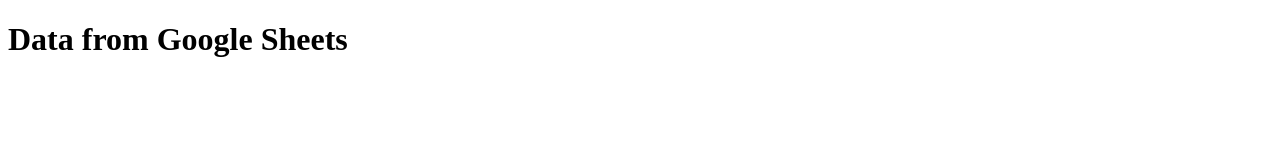
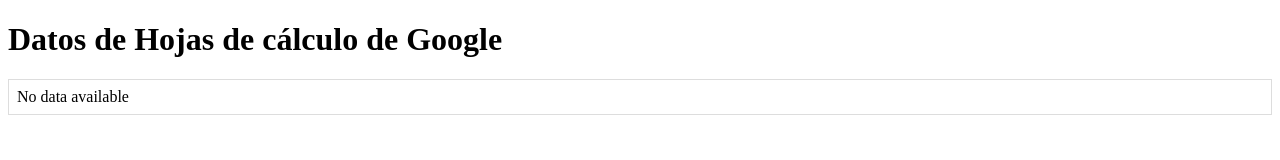
Before and after one commit to angelamariaf/Visualizacion-Data, a plain HTML site: page index.html in a window 1280 px wide. Drawn offline with Linux system fonts and the light colour scheme; no server answers.

Commit message:
Update index.html

```diff
--- a/index.html
+++ b/index.html
@@ -3,7 +3,7 @@
 <head>
   <meta charset="UTF-8">
   <meta name="viewport" content="width=device-width, initial-scale=1.0">
-  <title>Data Visualization</title>
+  <title>Datos de Hojas de cálculo de Google</title>
   <style>
     table {
       width: 100%;
@@ -19,7 +19,7 @@
   </style>
 </head>
 <body>
-  <h1>Data from Google Sheets</h1>
+  <h1>Datos de Hojas de cálculo de Google</h1>
   <table id="data-table">
     <thead>
       <tr id="header-row"></tr>
@@ -31,14 +31,36 @@
     const apiUrl = 'https://script.google.com/macros/s/AKfycbzbCaV1CkbTZeavy8pFZqfSOjdKt1gPCzYQT1d8bKF83wzl9orQPTlFx978wyBizdAX/exec'; // Reemplaza con la URL exacta de tu API desplegada
 
     async function fetchData() {
-      const response = await fetch(apiUrl);
-      const data = await response.json();
-      return data;
+      try {
+        const response = await fetch(apiUrl);
+        if (!response.ok) {
+          throw new Error('Network response was not ok ' + response.statusText);
+        }
+        const data = await response.json();
+        return data;
+      } catch (error) {
+        console.error('Error fetching data:', error);
+        return [];
+      }
     }
 
     function populateTable(data) {
       const headerRow = document.getElementById('header-row');
       const dataRows = document.getElementById('data-rows');
+
+      // Clear existing content
+      headerRow.innerHTML = '';
+      dataRows.innerHTML = '';
+
+      if (data.length === 0) {
+        const tr = document.createElement('tr');
+        const td = document.createElement('td');
+        td.colSpan = 5; // Ajusta esto según el número de columnas
+        td.textContent = 'No data available';
+        tr.appendChild(td);
+        dataRows.appendChild(tr);
+        return;
+      }
 
       // Populate headers
       const headers = Object.keys(data[0]);
@@ -60,7 +82,7 @@
       });
     }
 
-    fetchData().then(data => populateTable(data)).catch(error => console.error('Error fetching data:', error));
+    fetchData().then(data => populateTable(data)).catch(error => console.error('Error populating table:', error));
   </script>
 </body>
 </html>
```
